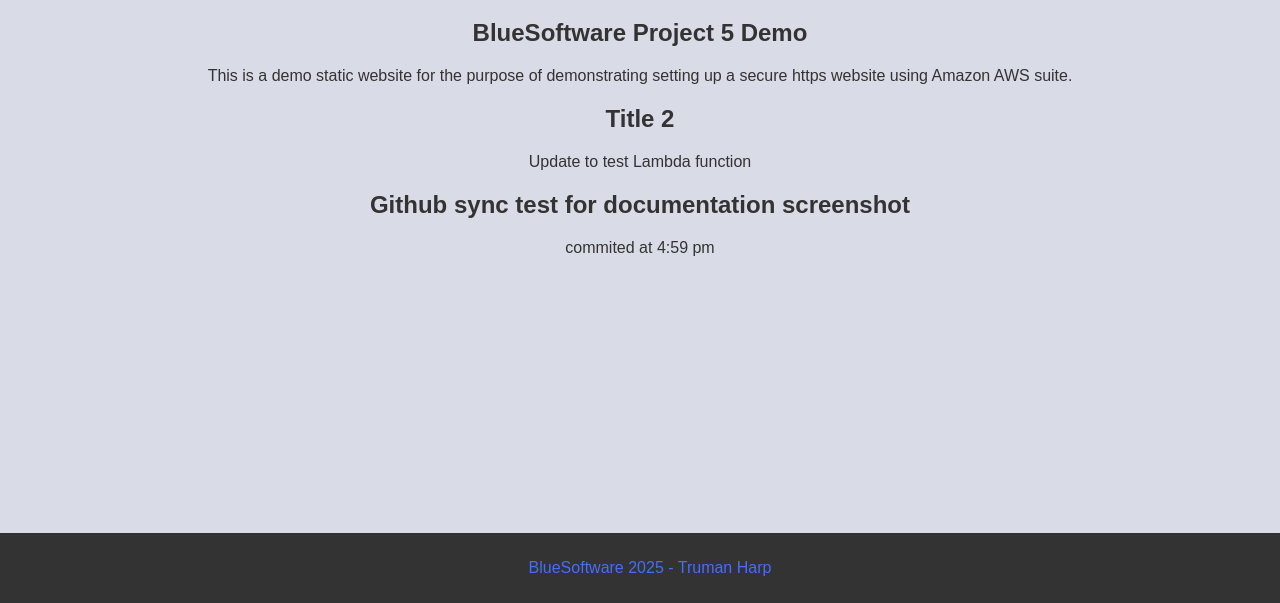
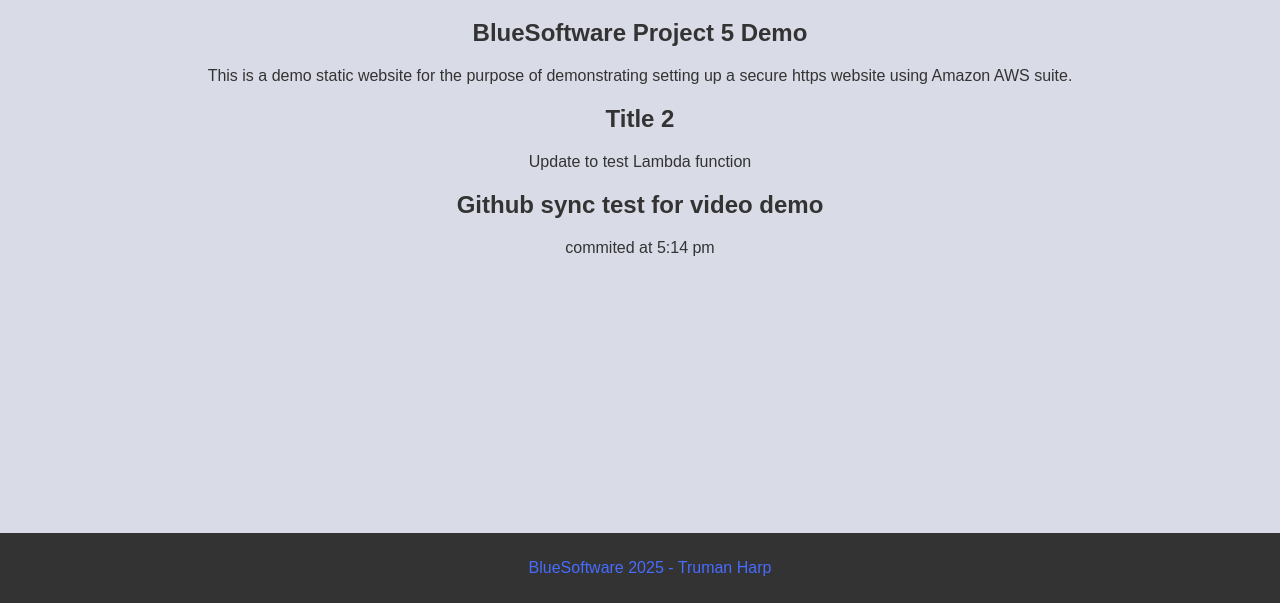
Before and after one commit to trumanharp-tamu/csce412-project5, a plain HTML site: page index.html in a window 1280 px wide. Shown: the part 197-800 px from the top of the page. Drawn offline with Linux system fonts and the light colour scheme; a script that the page names is missing.

Commit message:
commit for video demo

```diff
--- a/index.html
+++ b/index.html
@@ -32,8 +32,8 @@
         <p class="section-text">Update to test Lambda function</p>
     </section>
     <section>
-        <h2 class="section-header">Github sync test for documentation screenshot</h2>
-        <p class="section-text">commited at 4:59 pm</p>
+        <h2 class="section-header">Github sync test for video demo</h2>
+        <p class="section-text">commited at 5:14 pm</p>
     </section>
   </main>
 
```
